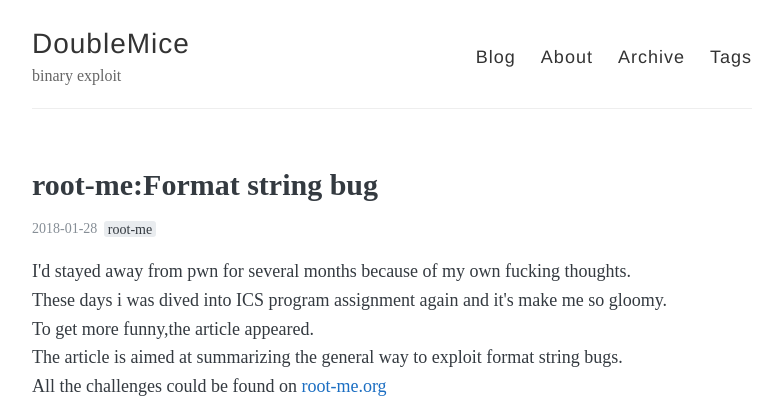
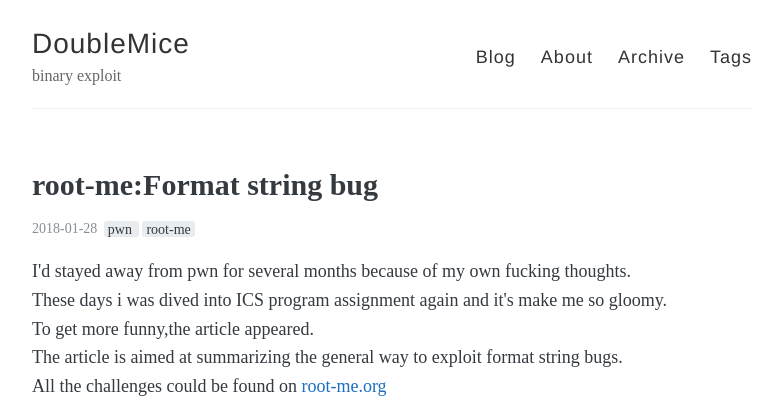
Before and after one commit to DoubleMice/DoubleMice.github.io, a Jekyll site: the page built from _posts/2018-01-28-format-string-bug.html, in a window 1280 px wide and 900 px high. Shown: the top 411 px of the window, without its empty margins (248-1031 px from the left). Built offline with Jekyll 4.4.1, drawn with Linux system fonts in a browser that asks for light colours.

Commit message:
修改about me,tags

```diff
--- a/_posts/2018-01-28-format-string-bug.html
+++ b/_posts/2018-01-28-format-string-bug.html
@@ -11,9 +11,9 @@
 date: '2018-01-28 22:34:44 +0800'
 date_gmt: '2018-01-28 14:34:44 +0800'
 categories:
-- Pwn
 - root-me
 tags:
+- pwn
 - root-me
 comments:
 - id: 236
```
Also changed, not shown: about.md (+0 -1 lines).
